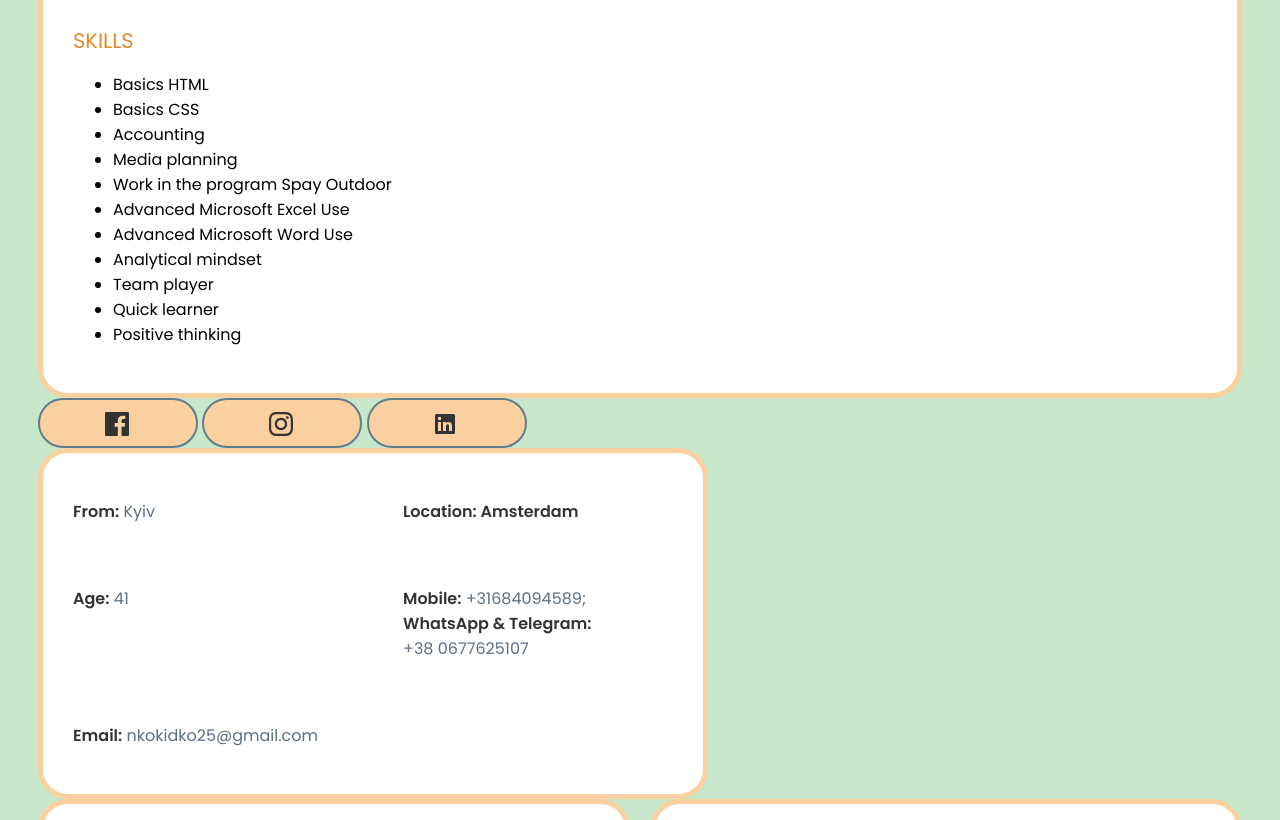
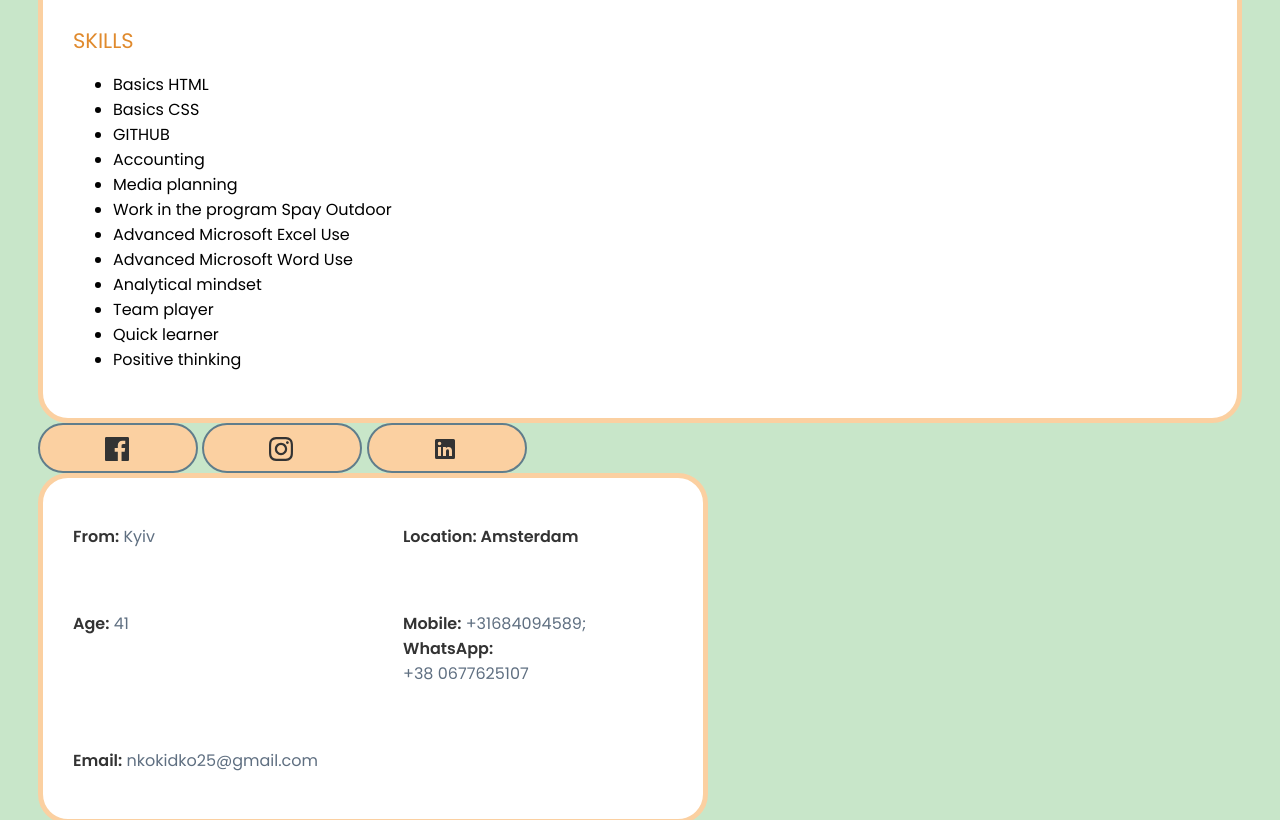
Before and after one commit to NatalyKokidko/NatalyKokidko.github.io, a plain HTML site: page index.html in a window 1280 px wide. Shown: the part 1980-2800 px from the top of the page. Drawn offline with Linux system fonts and the light colour scheme.

Commit message:
contacts

```diff
--- a/index.html
+++ b/index.html
@@ -39,7 +39,7 @@
         <div class="card">
           <p>I have been working as a sales and account manager in the advertising industry since 2005. I have extensive experience in working with clients and extensive experience in sales.<br/>
 Because of the war, I am  living now in the Netherlands and looking for an internship in IT as I am currently studying for web developer.<br/> Now I am studying at the WEB Development course in Amsterdam.</p>
-<p>I am very enthousiastic about Web development and looking forward to learn more during an internship. I love Holland and intend to stay here and make a career in IT.I am studying english everyday and will learn dutch in the future as well.</p>
+<p>I am very enthousiastic about Web development and looking forward to learn more during an internship. I love Holland and intend to stay here and make a career in IT. I am studying english everyday and will learn dutch in the future as well.</p>
  </p>
           <h3>Professional EXPERIENCE</h3>
           <p>Leading outdoor advertising expert – BFG Promotion   Sept 2019-Feb 2022<br/>
@@ -83,6 +83,7 @@ The company, being in Kramatorsk, opened a sales department in Kyiv, organized s
             <ul>
               <li>Basics HTML</li>
               <li>Basics CSS</li>
+<li>GITHUB</li>
               <li>Accounting</li>
               <li>Media planning</li>
               <li>Work in the program Spay Outdoor</li>
@@ -124,7 +125,7 @@ The company, being in Kramatorsk, opened a sales department in Kyiv, organized s
           <p><b>From:</b> Kyiv</p>
           <p><b>Location: Amsterdam</b></p>
           <p><b>Age:</b> 41</p>
-          <p><b>Mobile:</b> +31684094589;<br/><b>WhatsApp & Telegram:</b><br/>+38 0677625107</p>
+          <p><b>Mobile:</b> +31684094589;<br/><b>WhatsApp:</b><br/>+38 0677625107</p>
           <p><b>Email:</b> nkokidko25@gmail.com<p/>
         </div>
         <!-- About card end -->
```
